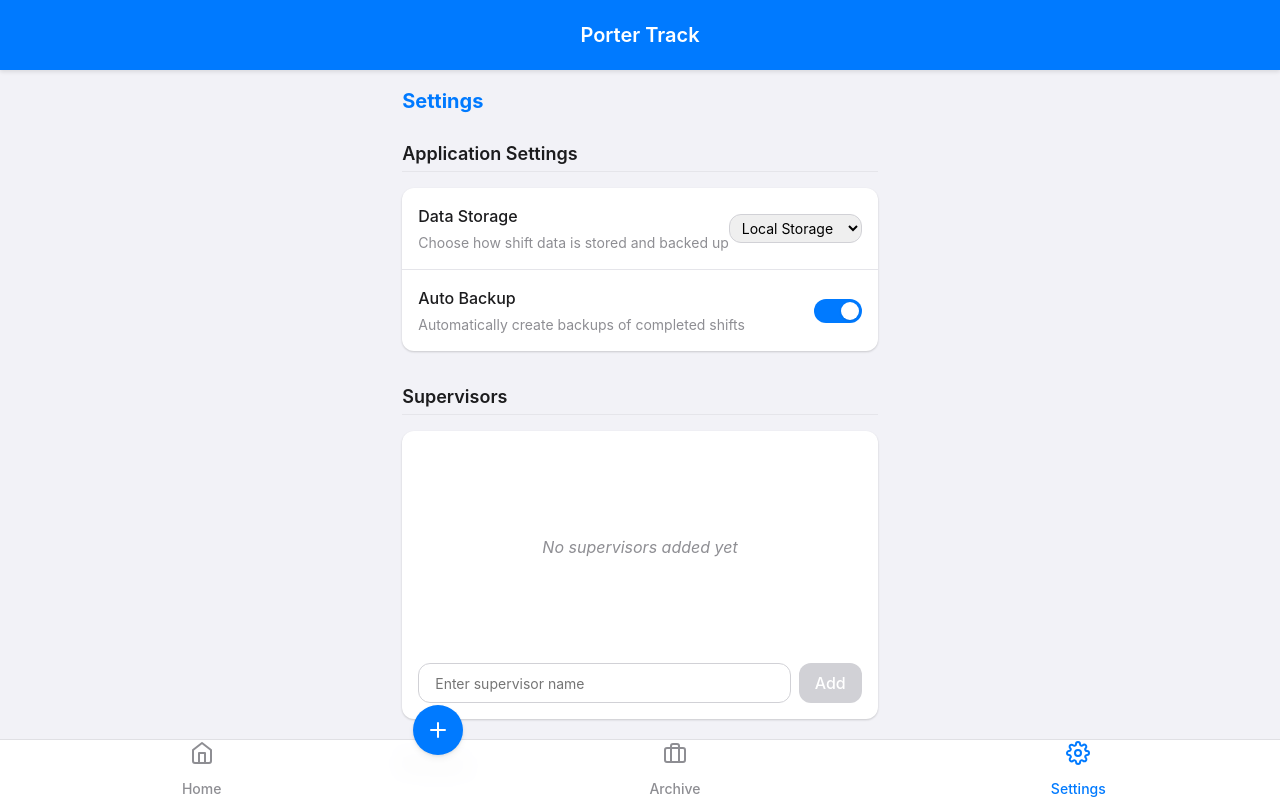
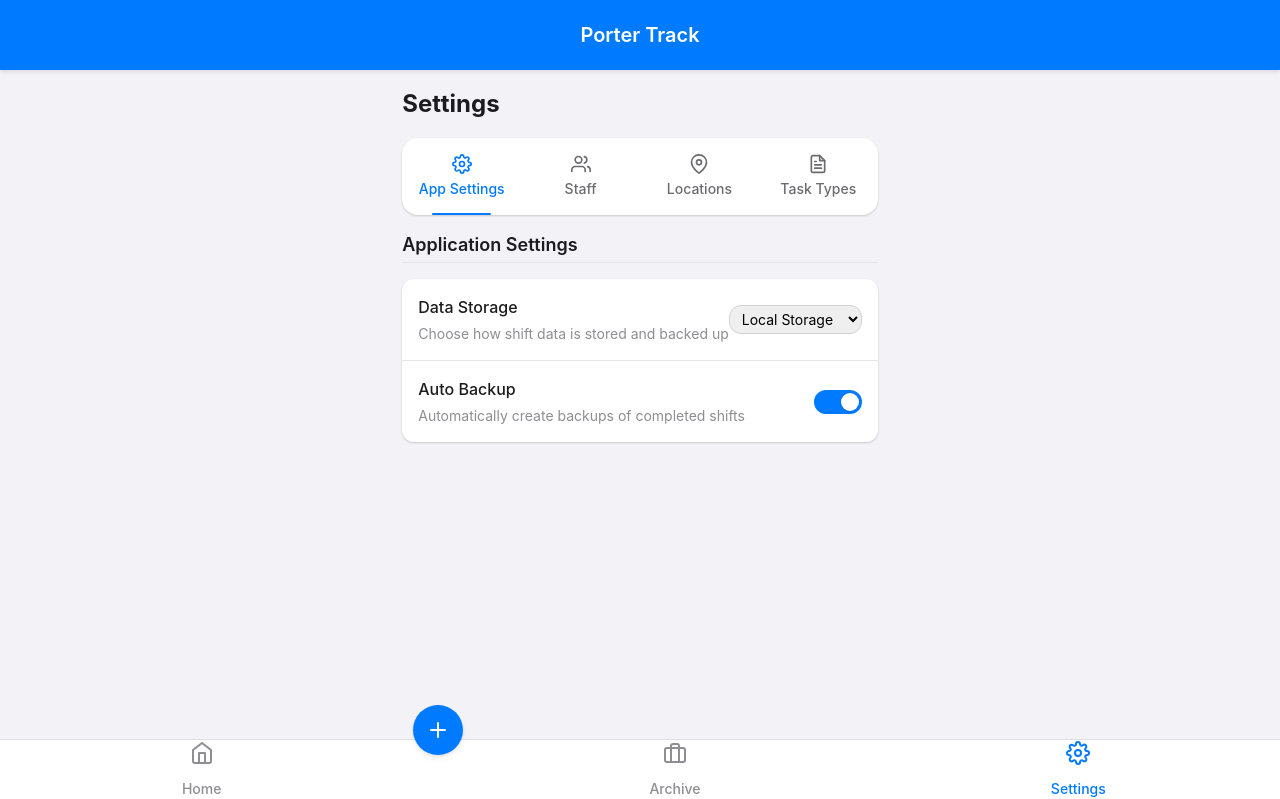
Before and after one commit to Hypha-Media-UK/Porter-Task, a Vue app: page /settings in a window 1280 px wide. Shown: the top 799 px of the page. Built offline with nearby package versions, Linux system fonts and the light colour scheme.

Commit message:
Better settings page

```diff
--- a/src/views/SettingsView.vue
+++ b/src/views/SettingsView.vue
@@ -1,13 +1,47 @@
 <template>
   <div class="settings-view">
     <div class="content">
+      <div class="top-header">
         <h1>Settings</h1>
+      </div>
 
+      <!-- Settings Tabs Navigation -->
+      <div class="settings-tabs">
+        <button
+          v-for="tab in tabs"
+          :key="tab.id"
+          class="tab-button"
+          :class="{ active: activeTab === tab.id }"
+          @click="activeTab = tab.id"
+        >
+          <span class="tab-icon" v-html="tab.icon"></span>
+          {{ tab.name }}
+        </button>
+      </div>
+
+      <!-- Tab content -->
+      <div class="tab-content">
+        <!-- App Settings Tab -->
+        <div v-if="activeTab === 'app'" class="tab-pane">
           <ApplicationSettings />
+        </div>
+
+        <!-- Staff Tab -->
+        <div v-if="activeTab === 'staff'" class="tab-pane">
           <SupervisorsList />
           <PortersList />
+        </div>
+
+        <!-- Locations Tab -->
+        <div v-if="activeTab === 'locations'" class="tab-pane">
           <BuildingsLocations />
+        </div>
+
+        <!-- Task Types Tab -->
+        <div v-if="activeTab === 'tasks'" class="tab-pane">
           <JobCategories />
+        </div>
+      </div>
     </div>
 
     <!-- Tab navigation -->
@@ -16,7 +50,7 @@
 </template>
 
 <script setup lang="ts">
-import { inject } from 'vue'
+import { ref, inject } from 'vue'
 import type { RouteParams } from '../types'
 import TabNavigation from '../components/TabNavigation.vue'
 import ApplicationSettings from '../components/settings/ApplicationSettings.vue'
@@ -27,6 +61,50 @@ import JobCategories from '../components/settings/JobCategories.vue'
 
 // Router injection
 const navigate = inject<(route: string, params?: RouteParams) => void>('navigate')
+
+// Tab data with SVG icons
+const tabs = [
+  {
+    id: 'app',
+    name: 'App Settings',
+    icon: `<svg xmlns="http://www.w3.org/2000/svg" width="20" height="20" viewBox="0 0 24 24" fill="none" stroke="currentColor" stroke-width="2" stroke-linecap="round" stroke-linejoin="round">
+      <circle cx="12" cy="12" r="3"></circle>
+      <path d="M19.4 15a1.65 1.65 0 0 0 .33 1.82l.06.06a2 2 0 0 1 0 2.83 2 2 0 0 1-2.83 0l-.06-.06a1.65 1.65 0 0 0-1.82-.33 1.65 1.65 0 0 0-1 1.51V21a2 2 0 0 1-2 2 2 2 0 0 1-2-2v-.09A1.65 1.65 0 0 0 9 19.4a1.65 1.65 0 0 0-1.82.33l-.06.06a2 2 0 0 1-2.83 0 2 2 0 0 1 0-2.83l.06-.06a1.65 1.65 0 0 0 .33-1.82 1.65 1.65 0 0 0-1.51-1H3a2 2 0 0 1-2-2 2 2 0 0 1 2-2h.09A1.65 1.65 0 0 0 4.6 9a1.65 1.65 0 0 0-.33-1.82l-.06-.06a2 2 0 0 1 0-2.83 2 2 0 0 1 2.83 0l.06.06a1.65 1.65 0 0 0 1.82.33H9a1.65 1.65 0 0 0 1-1.51V3a2 2 0 0 1 2-2 2 2 0 0 1 2 2v.09a1.65 1.65 0 0 0 1 1.51 1.65 1.65 0 0 0 1.82-.33l.06-.06a2 2 0 0 1 2.83 0 2 2 0 0 1 0 2.83l-.06.06a1.65 1.65 0 0 0-.33 1.82V9a1.65 1.65 0 0 0 1.51 1H21a2 2 0 0 1 2 2 2 2 0 0 1-2 2h-.09a1.65 1.65 0 0 0-1.51 1z"></path>
+    </svg>`
+  },
+  {
+    id: 'staff',
+    name: 'Staff',
+    icon: `<svg xmlns="http://www.w3.org/2000/svg" width="20" height="20" viewBox="0 0 24 24" fill="none" stroke="currentColor" stroke-width="2" stroke-linecap="round" stroke-linejoin="round">
+      <path d="M17 21v-2a4 4 0 0 0-4-4H5a4 4 0 0 0-4 4v2"></path>
+      <circle cx="9" cy="7" r="4"></circle>
+      <path d="M23 21v-2a4 4 0 0 0-3-3.87"></path>
+      <path d="M16 3.13a4 4 0 0 1 0 7.75"></path>
+    </svg>`
+  },
+  {
+    id: 'locations',
+    name: 'Locations',
+    icon: `<svg xmlns="http://www.w3.org/2000/svg" width="20" height="20" viewBox="0 0 24 24" fill="none" stroke="currentColor" stroke-width="2" stroke-linecap="round" stroke-linejoin="round">
+      <path d="M21 10c0 7-9 13-9 13s-9-6-9-13a9 9 0 0 1 18 0z"></path>
+      <circle cx="12" cy="10" r="3"></circle>
+    </svg>`
+  },
+  {
+    id: 'tasks',
+    name: 'Task Types',
+    icon: `<svg xmlns="http://www.w3.org/2000/svg" width="20" height="20" viewBox="0 0 24 24" fill="none" stroke="currentColor" stroke-width="2" stroke-linecap="round" stroke-linejoin="round">
+      <path d="M14 2H6a2 2 0 0 0-2 2v16a2 2 0 0 0 2 2h12a2 2 0 0 0 2-2V8z"></path>
+      <polyline points="14 2 14 8 20 8"></polyline>
+      <line x1="16" y1="13" x2="8" y2="13"></line>
+      <line x1="16" y1="17" x2="8" y2="17"></line>
+      <polyline points="10 9 9 9 8 9"></polyline>
+    </svg>`
+  }
+]
+
+// Active tab state
+const activeTab = ref('app')
 </script>
 
 <style scoped>
@@ -34,7 +112,7 @@ const navigate = inject<(route: string, params?: RouteParams) => void>('navigate
   display: flex;
   flex-direction: column;
   min-height: 100%;
-  padding-bottom: 70px; /* Space for tab navigation */
+  padding-bottom: calc(70px + var(--safe-area-inset-bottom)); /* Space for tab navigation */
 }
 
 .content {
@@ -43,11 +121,90 @@ const navigate = inject<(route: string, params?: RouteParams) => void>('navigate
   overflow-y: auto;
 }
 
+.top-header {
+  margin-bottom: var(--spacing-md);
+}
+
 h1 {
-  font-size: var(--font-size-xl);
+  font-size: var(--font-size-2xl);
   font-weight: var(--font-weight-bold);
-  margin: 0 0 var(--spacing-lg);
+  margin: 0;
+  color: var(--color-text);
+}
+
+.settings-tabs {
+  display: flex;
+  overflow-x: auto;
+  background-color: var(--color-card);
+  border-radius: var(--border-radius-lg);
+  margin-bottom: var(--spacing-md);
+  box-shadow: var(--box-shadow);
+  scrollbar-width: none; /* For Firefox */
+  -ms-overflow-style: none; /* For Internet Explorer and Edge */
+}
+
+.settings-tabs::-webkit-scrollbar {
+  display: none; /* For Chrome, Safari, and Opera */
+}
+
+.tab-button {
+  flex: 1;
+  min-width: 80px;
+  display: flex;
+  flex-direction: column;
+  align-items: center;
+  justify-content: center;
+  padding: var(--spacing-md) var(--spacing-xs);
+  background: none;
+  border: none;
+  color: var(--color-text-secondary);
+  font-size: var(--font-size-xs);
+  font-weight: var(--font-weight-medium);
+  transition: color var(--transition-fast);
+  cursor: pointer;
+  position: relative;
+  white-space: nowrap;
+}
+
+.tab-button.active {
   color: var(--color-primary);
+}
+
+.tab-button.active::after {
+  content: '';
+  position: absolute;
+  bottom: 0;
+  left: 25%;
+  right: 25%;
+  height: 2px;
+  background-color: var(--color-primary);
+  border-radius: 1px;
+}
+
+.tab-icon {
+  display: flex;
+  align-items: center;
+  justify-content: center;
+  margin-bottom: var(--spacing-xs);
+}
+
+.tab-content {
+  padding-bottom: var(--spacing-md);
+}
+
+.tab-pane {
+  animation: fadeIn 0.3s ease;
+}
+
+@keyframes fadeIn {
+  from {
+    opacity: 0;
+    transform: translateY(10px);
+  }
+  to {
+    opacity: 1;
+    transform: translateY(0);
+  }
 }
 
 @media (min-width: 768px) {
@@ -55,5 +212,10 @@ h1 {
     max-width: 800px;
     margin: 0 auto;
   }
+
+  .tab-button {
+    font-size: var(--font-size-sm);
+    padding: var(--spacing-md) var(--spacing-md);
+  }
 }
 </style>
```
Lines whose indentation alone changed are shown as unchanged.
